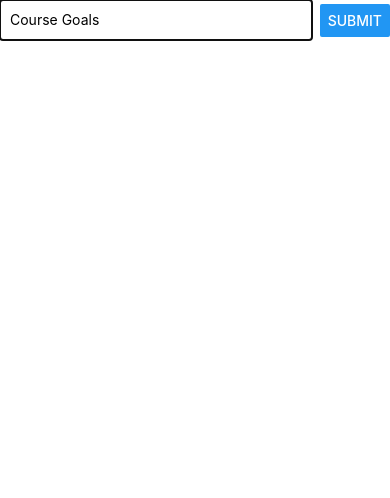
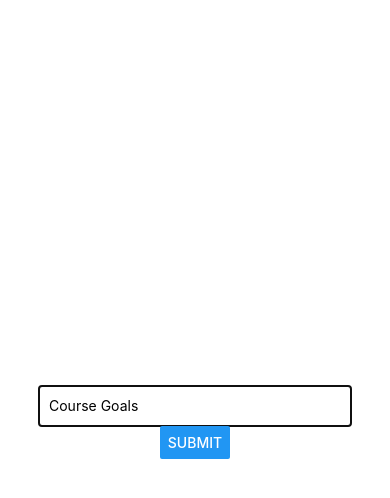
Before and after one commit to piscespieces/todo_react_native, a React Native app: screen / in a window 390 px wide. Both pictures are taken after a click on the button "ADD NEW GOAL". Shown: the top 498 px of the page. Built offline with nearby package versions, Linux system fonts and the light colour scheme.

Commit message:
animation prop to GoalInput modal component, and centered using flex

```diff
--- a/App.js
+++ b/App.js
@@ -1,5 +1,5 @@
 import React, { useState } from 'react';
-import { StyleSheet, Text, View, Button, TextInput, FlatList } from 'react-native';
+import { StyleSheet, View, Button, FlatList } from 'react-native';
 import GoalItem from './components/GoalItem'
 import GoalInput from './components/GoalInput'
 
--- a/components/GoalInput.js
+++ b/components/GoalInput.js
@@ -1,5 +1,5 @@
 import React, { useState } from 'react'
-import { StyleSheet, View, TextInput, Button, Modal } from 'react-native'
+import { StyleSheet, View, TextInput, Button, Modal, Slider } from 'react-native'
 
 const GoalInput = props => {
     const [enteredGoal, setEnteredGoal] = useState('')
@@ -9,7 +9,10 @@ const GoalInput = props => {
     }
 
     return (
-        <Modal visible={props.visible}>
+        <Modal
+            visible={props.visible}
+            animationType="slide"
+        >
             <View style={styles.inputContainer}>
                 <TextInput
                     style={styles.textInput}
@@ -30,8 +33,8 @@ export default GoalInput
 
 const styles = StyleSheet.create({
     inputContainer: {
-        flexDirection: 'row',
-        justifyContent: 'space-between',
+        flex: 1,
+        justifyContent: 'center',
         alignItems: 'center',
     },
 
```
